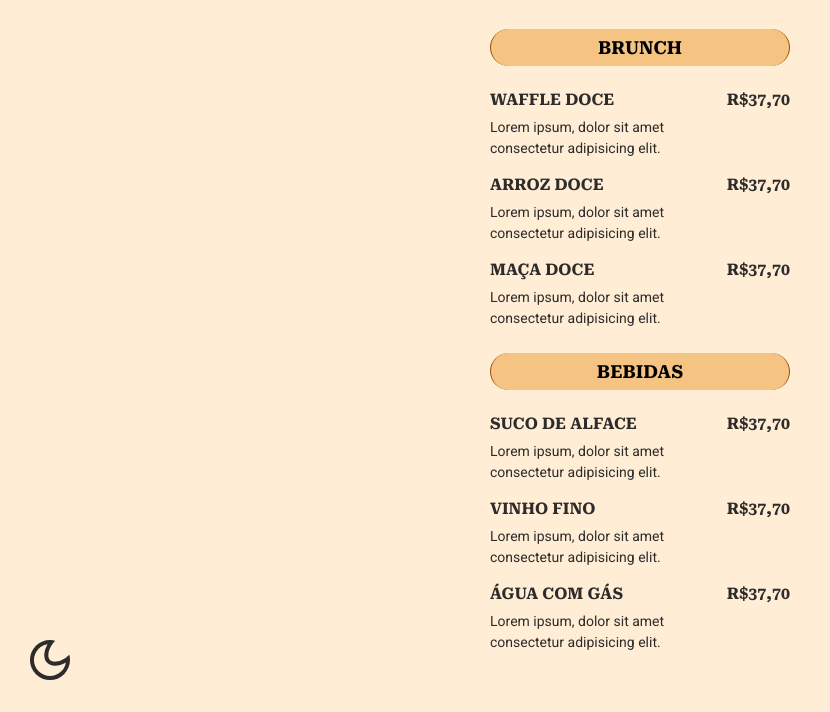
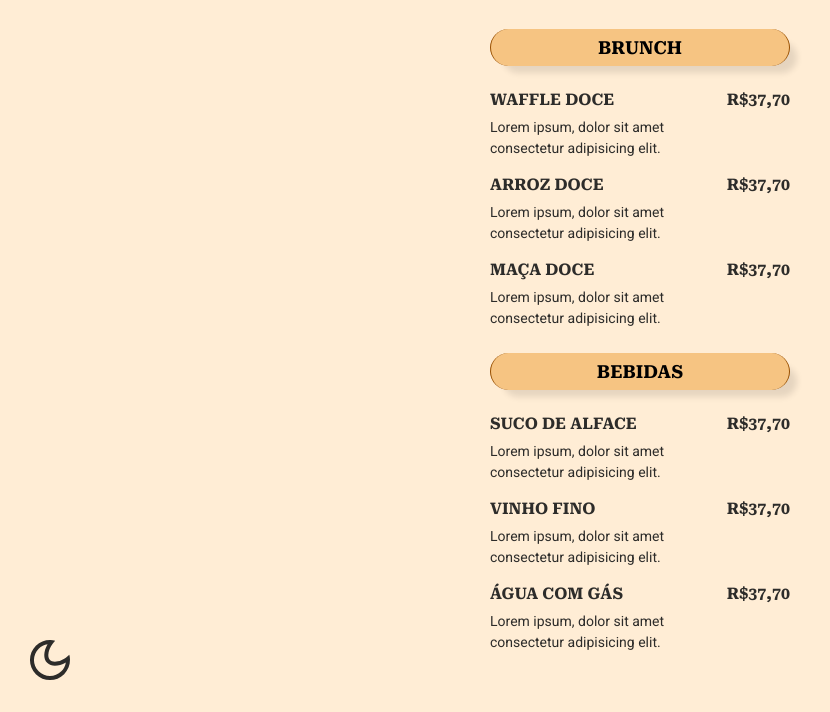
Before and after one commit to alezzott/rocketCoffee, a plain HTML site: page index.html in a window 1280 px wide. Shown: the part 88-800 px from the top of the page, without its empty margins (0-830 px from the left). Drawn offline with Linux system fonts and the light colour scheme; files whose address does not match are found by name.

Commit message:
chore: add style box shadow

```diff
--- a/global.css
+++ b/global.css
@@ -109,6 +109,7 @@ section {
 
 section h2 {
   background-color: #f6c482;
+  box-shadow: 10px 10px 6px -3px rgba(0, 0, 0, 0.1);
   padding: 8px 16px;
   text-align: center;
   border-radius: 25px;
```
